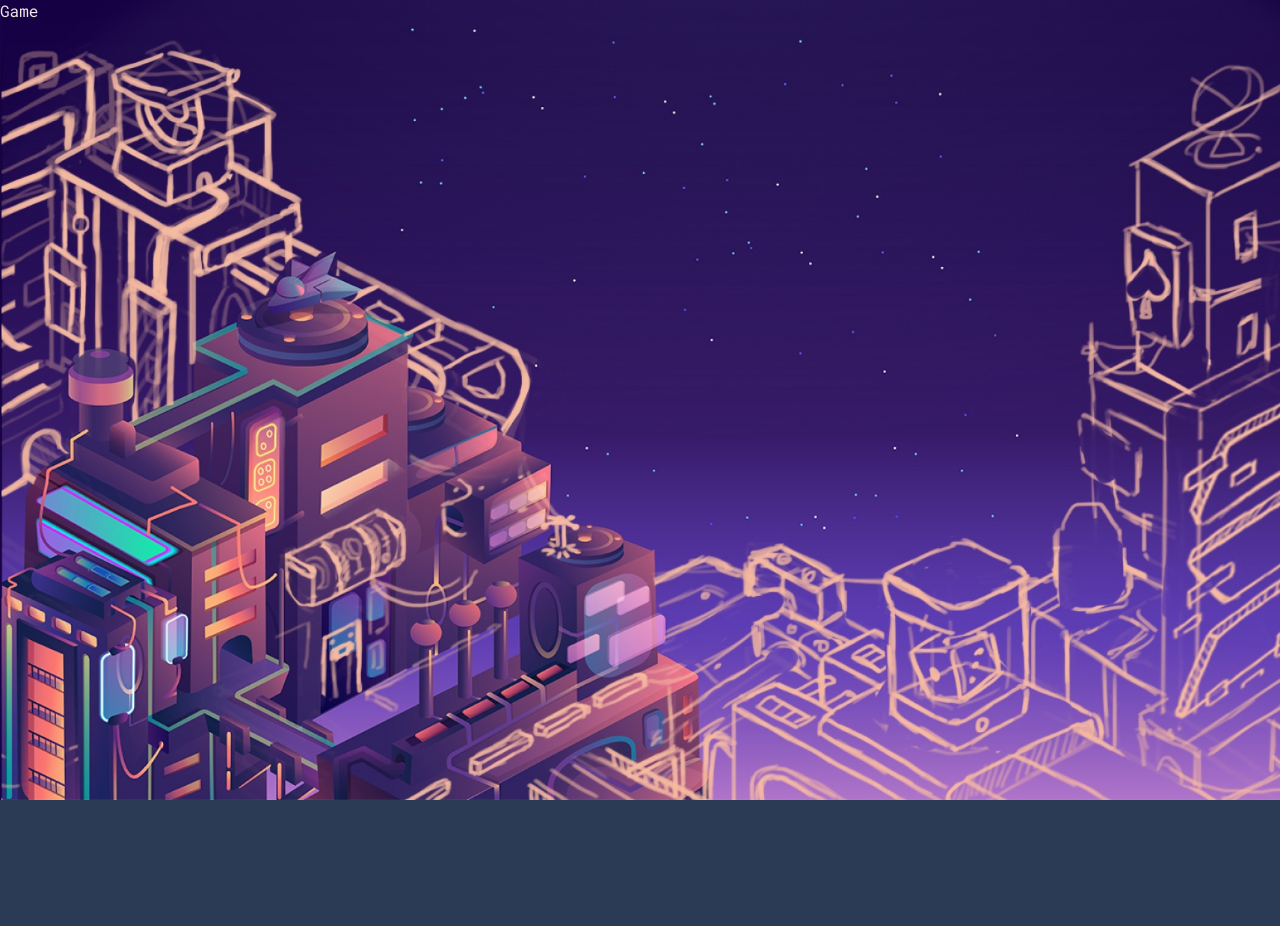
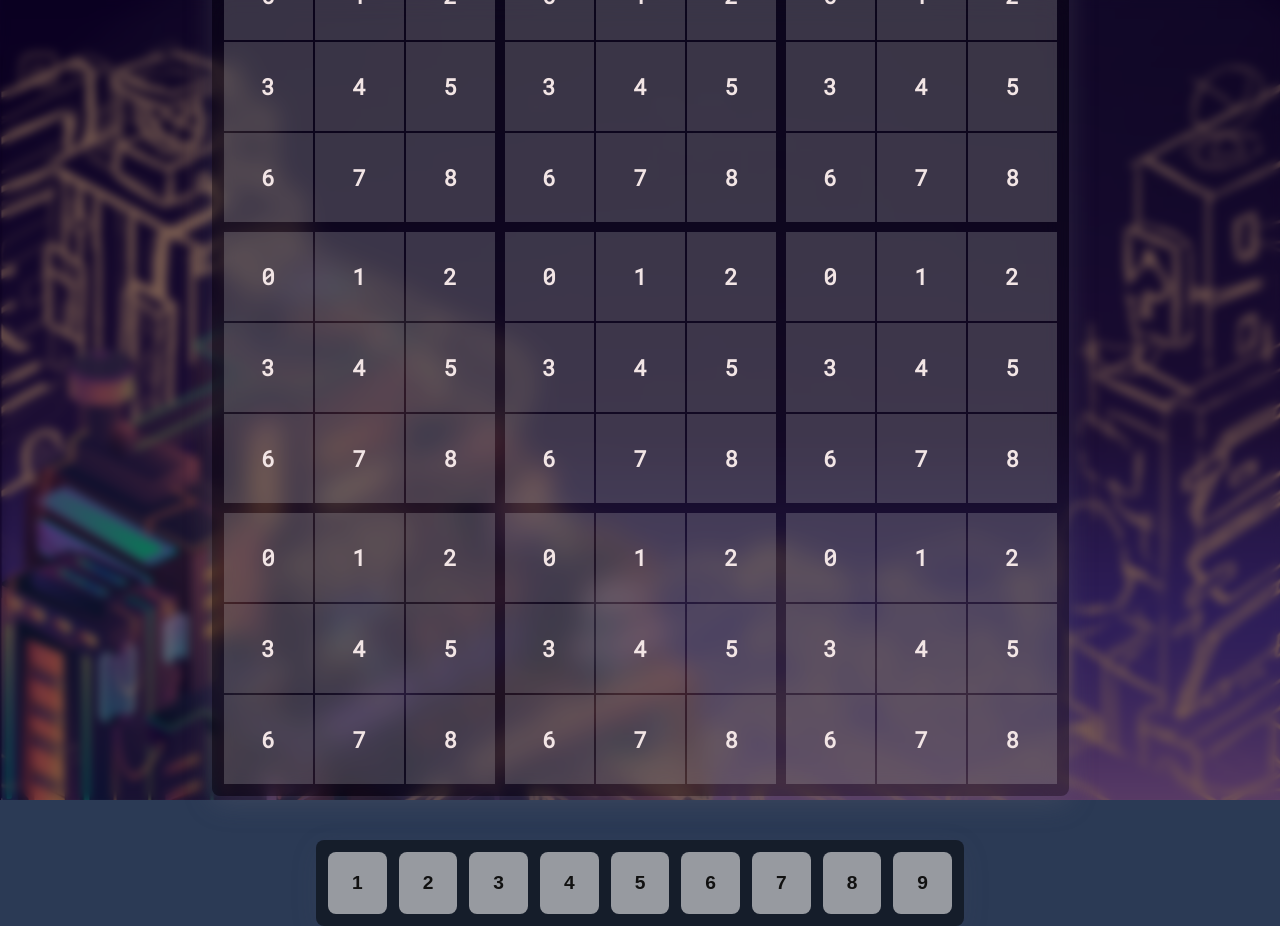
Before and after one commit to DIPIKA555/project, a React (Create React App) app: page /game in a window 1280 px wide. Before the commit the page ends 800 px from the top, so only its background shows below. Built offline with nearby package versions, Linux system fonts and the light colour scheme; a web font is replaced by a local one.

Commit message:
Basic sudoku grid with number controls

```diff
--- a/src/App.js
+++ b/src/App.js
@@ -1,9 +1,12 @@
 import React from "react"
+import { useNavigate } from "react-router-dom"
 import Stats from "./components/Stats"
 import useLocalStorage from "./hooks/useLocalStorage"
 
 function GameMode() {
   const [gameMode, setGameMode] = useLocalStorage('game-mode', 0)
+
+  const navigate = useNavigate()
 
   return (
     <>
@@ -14,7 +17,7 @@ function GameMode() {
         <button onClick={() => setGameMode(0)} className={gameMode === 0 ? "button button-outline-primary easy selected" : "button button-outline-primary easy"}>Easy</button>
         <button onClick={() => setGameMode(1)} className={gameMode === 1 ? "button button-outline-primary medium selected" : "button button-outline-primary medium"}>Medium</button>
         <button onClick={() => setGameMode(2)} className={gameMode === 2 ? "button button-outline-primary hard selected" : "button button-outline-primary hard"}>Hard</button>
-        <button className="button button-primary neon-button accent-font">Start game</button>
+        <button className="button button-primary neon-button accent-font" onClick={() => { navigate('/game') }}>Start game</button>
       </div>
     </>
   )
--- a/src/components/Game.js
+++ b/src/components/Game.js
@@ -1,8 +1,71 @@
 import React from 'react'
 
-function Game() {
+function ToolControl(props) {
+  <div className=''>
+
+  </div>
+}
+
+// Numbers section user can choose from
+function NumberControl(props) {
+  let buttons = Array.from({length: 9}, (_, index) => {
+    return <button className='button button-outline-primary solid' key={index + 1}>{index + 1}</button>
+  })
+
   return (
-    <div>Game</div>
+    <div className='button-wrapper flex filled'>
+      {buttons}
+    </div>
+  )
+}
+
+function Tile(props) {
+  const { number } = props
+
+  return (
+    <div className='board-tile'>
+      <h4>{number}</h4>
+    </div>
+  )
+}
+
+// Represents 3x3 square
+function TileGroup() {
+  let tiles = Array.from({length: 9}, (_, index) => {
+    return <Tile number={index} key={index} />
+  })
+
+  return (
+    <div className='tile-group'>
+      {tiles}
+    </div>
+  )
+}
+
+function Board(props) {
+  let groups = Array.from({length: 9}, (_, index) => {
+    return <TileGroup key={index} />
+  })
+
+  return (
+    <div className='board-wrapper'>
+      <div className='board-grid'>
+        {groups}
+      </div>
+    </div>
+  )
+}
+
+function Game(props) {
+  return (
+    <div className='container column'>
+      <span className='overlay'></span>
+      <header className="app-header">
+        <h1 className="headline accent-font">Sudoku</h1>
+      </header>
+      <Board />
+      <NumberControl />
+    </div>
   )
 }
 
--- a/src/styles/main.css
+++ b/src/styles/main.css
@@ -1,4 +1,5 @@
 @import url("https://fonts.googleapis.com/css2?family=Roboto+Mono:wght@100;400&family=Zen+Dots&display=swap");
+@import url("https://cdn.jsdelivr.net/npm/bootstrap-icons@1.10.2/font/bootstrap-icons.css");
 body {
   padding: 0;
   margin: 0;
@@ -41,6 +42,18 @@ body .button-wrapper {
 body .button-wrapper .button-primary {
   grid-column-start: 1;
   grid-column-end: 4;
+}
+body .button-wrapper.flex {
+  display: flex;
+  justify-content: center;
+  align-items: center;
+  margin-top: 44px;
+}
+body .button-wrapper.filled {
+  background-color: rgba(0, 0, 0, 0.5);
+  padding: 12px;
+  border-radius: 8px;
+  box-shadow: rgba(100, 100, 111, 0.1) 0px 7px 29px 0px;
 }
 body .button {
   border: none;
@@ -92,6 +105,11 @@ body .button.button-outline-primary.selected.hard {
   box-shadow: 0 0 1em #D23369;
   border: 2px solid #D23369;
 }
+body .button.button-outline-primary.solid {
+  background-color: rgba(238, 238, 238, 0.6);
+  color: #111;
+  font-weight: 800;
+}
 body .button.button-outline-primary:hover {
   background-color: rgba(238, 238, 238, 0.3);
 }
@@ -116,6 +134,9 @@ body #root .container {
   justify-content: center;
   align-items: center;
 }
+body #root .container.column {
+  flex-direction: column;
+}
 body #root .container .app-header {
   display: flex;
   justify-content: center;
@@ -126,4 +147,37 @@ body #root .container .app-header .headline {
   font-weight: 700;
   font-size: 3em;
   margin: 20px 0;
+}
+body #root .container .board-wrapper {
+  background-color: rgba(0, 0, 0, 0.3);
+  -webkit-backdrop-filter: blur(12px);
+          backdrop-filter: blur(12px);
+  padding: 12px;
+  border-radius: 8px;
+  box-shadow: rgba(100, 100, 111, 0.3) 0px 7px 29px 0px;
+}
+body #root .container .board-wrapper .board-grid {
+  display: grid;
+  grid-template-columns: repeat(3, 271px);
+  grid-template-rows: repeat(3, 271px);
+  gap: 10px;
+}
+body #root .container .board-wrapper .board-grid .tile-group {
+  display: grid;
+  grid-template-columns: repeat(3, 89px);
+  gap: 2px;
+}
+body #root .container .board-wrapper .board-grid .tile-group .board-tile {
+  background-color: rgba(238, 238, 238, 0.2);
+  width: 100%;
+  height: 100%;
+  display: flex;
+  justify-content: center;
+  align-items: center;
+  font-size: 1.4em;
+  cursor: pointer;
+  transition: 0.1s ease-in-out;
+}
+body #root .container .board-wrapper .board-grid .tile-group .board-tile:hover {
+  background-color: rgba(238, 238, 238, 0.1);
 }/*# sourceMappingURL=main.css.map */
--- a/src/styles/main.scss
+++ b/src/styles/main.scss
@@ -10,6 +10,7 @@ $neon-color: hsl(317, 100%, 54%);
 $neon-background: hsl(323, 21%, 16%);
 
 @import url('https://fonts.googleapis.com/css2?family=Roboto+Mono:wght@100;400&family=Zen+Dots&display=swap');
+@import url("https://cdn.jsdelivr.net/npm/bootstrap-icons@1.10.2/font/bootstrap-icons.css");
 
 body {
     padding: 0;
@@ -56,6 +57,20 @@ body {
         .button-primary {
             grid-column-start: 1;
             grid-column-end: 4;
+        }
+
+        &.flex {
+            display: flex;
+            justify-content: center;
+            align-items: center;
+            margin-top: 44px;
+        }
+
+        &.filled {
+            background-color: rgba(0, 0, 0, 0.5);
+            padding: 12px;
+            border-radius: 8px;
+            box-shadow: rgba(100, 100, 111, 0.1) 0px 7px 29px 0px;
         }
     }
 
@@ -118,6 +133,12 @@ body {
                 }
             }
 
+            &.solid {
+                background-color: rgba(238, 238, 238, 0.6);
+                color: $dark-font-color;
+                font-weight: 800;
+            }
+
             &:hover {
                 background-color: $button-hover-background;
 
@@ -149,6 +170,10 @@ body {
             justify-content: center;
             align-items: center;
 
+            &.column {
+                flex-direction: column;
+            }
+
             .app-header {
                 display: flex;
                 justify-content: center;
@@ -162,7 +187,42 @@ body {
                 }
             }
 
+            .board-wrapper {
+                background-color: rgba(0, 0, 0, 0.3);
+                backdrop-filter: blur(12px);
+                padding: 12px;
+                border-radius: 8px;
+                box-shadow: rgba(100, 100, 111, 0.3) 0px 7px 29px 0px;
 
+                .board-grid {
+                    display: grid;
+                    grid-template-columns: repeat(3, 271px);
+                    grid-template-rows: repeat(3, 271px);
+                    gap: 10px;
+
+                    .tile-group {
+                        display: grid;
+                        grid-template-columns: repeat(3, 89px);
+                        gap: 2px;
+
+                        .board-tile {
+                            background-color: rgba(238, 238, 238, 0.2);
+                            width: 100%;
+                            height: 100%;
+                            display: flex;
+                            justify-content: center;
+                            align-items: center;
+                            font-size: 1.4em;
+                            cursor: pointer;
+                            transition: .1s ease-in-out;
+
+                            &:hover {
+                                background-color: rgba(238, 238, 238, 0.1);
+                            }
+                        }
+                    }
+                }
+            }
         }
     }
 }
```
Also changed, not shown: 1 other file (tests, documents, lock files or other folders).
